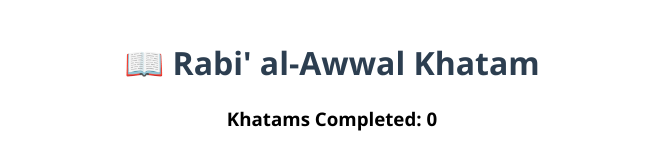
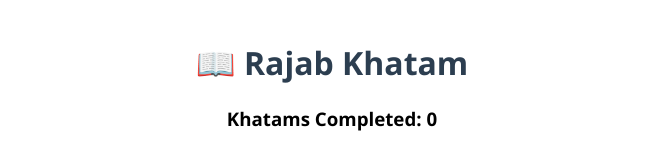
Before and after one commit to Saeed-Ahmad-20/quran-khatam-tracker, a React (Create React App) app in the folder quran-khatam-tracker/: page / in a window 1280 px wide. Shown: the top 152 px of the page, without its empty margins (308-971 px from the left). Built offline with nearby package versions, Linux system fonts and the light colour scheme; no server answers; the database is empty.

Commit message:
Update App.js

```diff
--- a/quran-khatam-tracker/src/App.js
+++ b/quran-khatam-tracker/src/App.js
@@ -9,52 +9,31 @@ function App() {
   const [selected, setSelected] = useState([]);
   const [loading, setLoading] = useState(true);
 
-  // --- HELPER: ROBUST HIJRI DATE CALCULATOR ---
-  // This replaces the browser's buggy "Intl" function
-  const getHijriMonth = () => {
-    const today = new Date();
-    const day = today.getDate();
-    const month = today.getMonth(); // 0-11
-    const year = today.getFullYear();
+  // Store the calculated month in state since we fetch it async
+  const [currentHijriMonth, setCurrentHijriMonth] = useState('');
 
-    let m = month + 1;
-    let y = year;
-    if (m < 3) { y -= 1; m += 12; }
+  // --- 1. GET ACCURATE HIJRI DATE (API) ---
+  const getHijriDate = async () => {
+    try {
+      const today = new Date();
+      // Format: DD-MM-YYYY
+      const dateStr = `${today.getDate()}-${today.getMonth() + 1}-${today.getFullYear()}`;
 
-    let a = Math.floor(y / 100);
-    let b = 2 - a + Math.floor(a / 4);
-    if (y < 1583) b = 0;
-    if (y === 1582) {
-      if (m > 10) b = -10;
-      if (m === 10) {
-        b = 0;
-        if (day > 4) b = -10;
+      // Fetch from Aladhan API
+      const response = await fetch(`https://api.aladhan.com/v1/gToH?date=${dateStr}`);
+      const data = await response.json();
+
+      if (data && data.data && data.data.hijri) {
+        return data.data.hijri.month.en; // Returns "Rajab", "Sha'ban", etc.
       }
+    } catch (e) {
+      console.warn("API failed, falling back to device date", e);
     }
-
-    const jd = Math.floor(365.25 * (y + 4716)) + Math.floor(30.6001 * (m + 1)) + day + b - 1524;
-
-    const b0 = 0;
-    const days = 354.367068;
-    const months = 29.5305879;
-    const index = Math.floor((jd - 2151969.5) / days);
-    const h_year = Math.floor(index / 30) + 1700;
-    const h_month_index = Math.floor((jd - 2151969.5 - index * days) / months);
-
-    // List of Month Names
-    const iMonthNames = [
-      "Muharram", "Safar", "Rabi' al-Awwal", "Rabi' al-Thani",
-      "Jumada al-Awwal", "Jumada al-Thani", "Rajab", "Sha'ban",
-      "Ramadan", "Shawwal", "Dhu al-Qi'dah", "Dhu al-Hijjah"
-    ];
-
-    return iMonthNames[h_month_index % 12];
+    // Fallback if API fails: Use device's best guess
+    return new Intl.DateTimeFormat('en-u-ca-islamic', { month: 'long' }).format(Date.now());
   };
 
-  // USE THE NEW FUNCTION
-  const currentHijriMonth = getHijriMonth();
-
-  // --- 1. RESET HELPER ---
+  // --- 2. RESET HELPER ---
   const fullReset = async (currentCount, monthName) => {
     setLoading(true);
     await supabase.from('khatam_tracker').update({ status: '' }).neq('id', 0);
@@ -62,26 +41,31 @@ function App() {
     window.location.reload();
   };
 
-  // --- 2. FETCH DATA ---
+  // --- 3. FETCH DATA & CHECK MONTH ---
   const fetchData = useCallback(async () => {
     try {
-      // Fetch Juz
+      // A. Determine Month First
+      const hijriMonthName = await getHijriDate();
+      setCurrentHijriMonth(hijriMonthName);
+
+      // B. Fetch Juz Data
       const { data: juzData, error: juzError } = await supabase
         .from('khatam_tracker').select('*').order('juz_number');
       if (juzError) throw juzError;
       if (juzData) setJuzs(juzData);
 
-      // Fetch Metadata
+      // C. Fetch Metadata
       const { data: metaData, error: metaError } = await supabase
         .from('khatam_metadata').select('*').eq('id', 1).single();
 
       if (metaError) {
-        setMeta({ khatam_count: 0, last_month: currentHijriMonth });
+        setMeta({ khatam_count: 0, last_month: hijriMonthName });
       } else {
-        // Auto-Reset Check
-        if (metaData.last_month && metaData.last_month !== currentHijriMonth) {
+        // D. Auto-Reset Logic
+        if (metaData.last_month && metaData.last_month !== hijriMonthName) {
+          // New month detected! Reset everything.
           await supabase.from('khatam_tracker').update({ status: '' }).neq('id', 0);
-          await supabase.from('khatam_metadata').update({ khatam_count: 0, last_month: currentHijriMonth }).eq('id', 1);
+          await supabase.from('khatam_metadata').update({ khatam_count: 0, last_month: hijriMonthName }).eq('id', 1);
           window.location.reload();
         } else {
           setMeta(metaData);
@@ -92,9 +76,9 @@ function App() {
     } finally {
       setLoading(false);
     }
-  }, [currentHijriMonth]);
+  }, []);
 
-  // --- 3. LISTENERS ---
+  // --- 4. LISTENERS ---
   useEffect(() => {
     fetchData();
     const subscription = supabase
@@ -105,7 +89,7 @@ function App() {
     return () => { supabase.removeChannel(subscription); };
   }, [fetchData]);
 
-  // --- 4. ACTIONS ---
+  // --- 5. ACTIONS ---
   const toggleSelect = (num) => {
     if (selected.includes(num)) setSelected(selected.filter(n => n !== num));
     else setSelected([...selected, num]);
```
